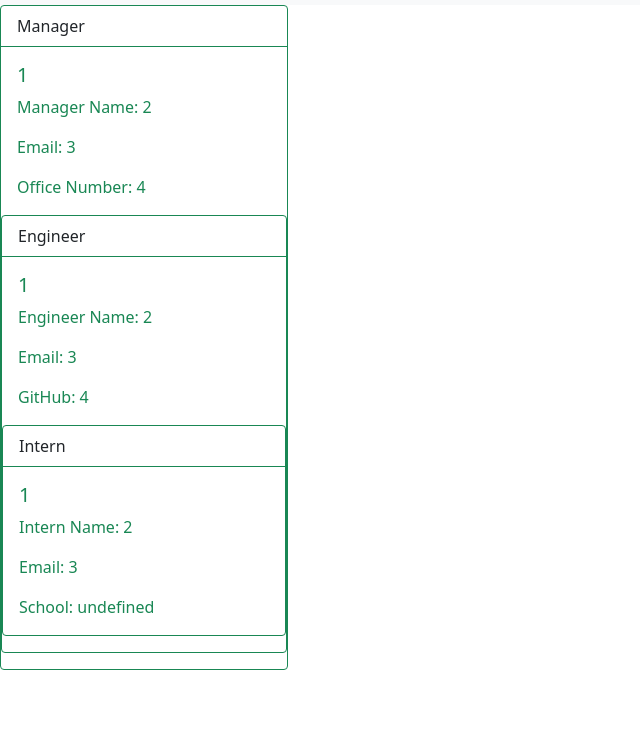
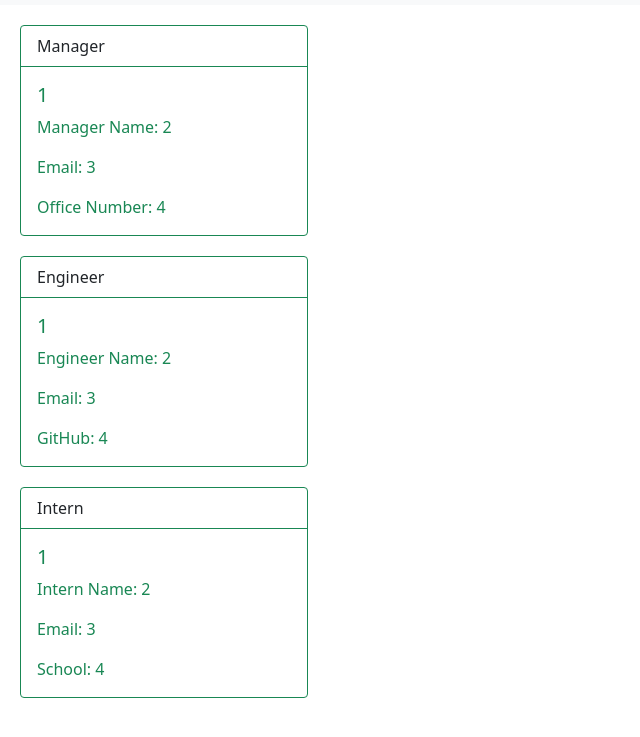
Before and after one commit to EricKim86/team-profile-generator, a website: page roster.html in a window 1280 px wide. Shown: the part 45-782 px from the top of the page, without its empty margins (0-640 px from the left). Drawn offline with nearby package versions, Linux system fonts and the light colour scheme.

Commit message:
updated style sheet to populate cards properly, corrected issue of missing <div>

```diff
--- a/roster.html
+++ b/roster.html
@@ -20,7 +20,7 @@
             <section class = "main-section">
 
 
-<div class="card border-success mb-3" style="max-width: 18rem;">
+<div class="card-custom card border-success mb-3" style="max-width: 18rem;">
 <div class="card-header bg-transparent border-success">Manager</div>
 <div class="card-body text-success">
 <h5 class="card-title">1</h5>
@@ -28,8 +28,9 @@
     <p class="card-text">Email: 3</p>
     <p class="card-text">Office Number: 4</p>
 </div>
+</div>
 
-<div class="card border-success mb-3" style="max-width: 18rem;">
+<div class="card-custom card border-success mb-3" style="max-width: 18rem;">
 <div class="card-header bg-transparent border-success">Engineer</div>
 <div class="card-body text-success">
 <h5 class="card-title">1</h5>
@@ -37,14 +38,16 @@
     <p class="card-text">Email: 3</p>
     <p class="card-text">GitHub: 4</p>
 </div>
+</div>
 
-<div class="card border-success mb-3" style="max-width: 18rem;">
+<div class="card-custom card border-success mb-3" style="max-width: 18rem;">
 <div class="card-header bg-transparent border-success">Intern</div>
 <div class="card-body text-success">
 <h5 class="card-title">1</h5>
     <p class="card-text">Intern Name: 2</p>
     <p class="card-text">Email: 3</p>
-    <p class="card-text">School: undefined</p>
+    <p class="card-text">School: 4</p>
+</div>
 </div>
 
             </section>
--- a/style.css
+++ b/style.css
@@ -2,3 +2,7 @@
     display: flex;
     flex-wrap: wrap;
 }
+
+.card-custom {
+    margin: 20px;
+}
```
Also changed, not shown: generatePage.js (+7 -4 lines).
